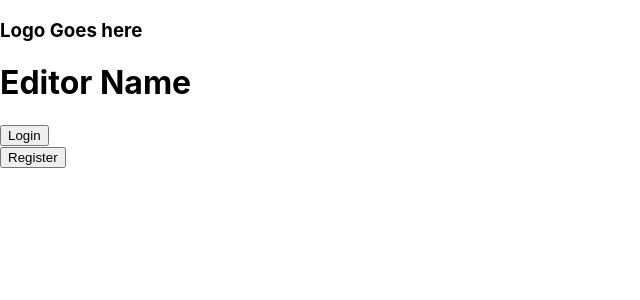
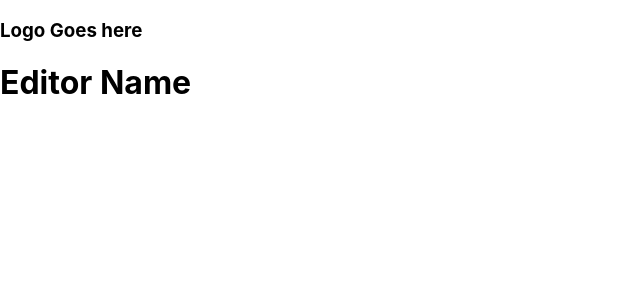
Before and after one commit to HseinKt/Code-Editor, a React (Create React App) app in the folder code_editor/: page / in a window 1280 px wide. Shown: the top 300 px of the page, without its empty margins (0-640 px from the left). Built offline with nearby package versions, Linux system fonts and the light colour scheme.

Commit message:
Added a header component for the landing page.

```diff
--- /dev/null
+++ b/code_editor/src/components/header.js
@@ -0,0 +1,12 @@
+const header =()=>{
+  return(
+    <header className="header">
+      <div>
+        <div><h3>Logo Goes here</h3></div>
+        <div><h1>Editor Name</h1></div>
+      </div>
+    </header>
+  )
+}
+
+export default header
--- a/code_editor/src/pages/landing_page.js
+++ b/code_editor/src/pages/landing_page.js
@@ -1,16 +1,9 @@
-const LandingPage = () => {
+import Header from "../components/header"
+
+const landingPage = () => {
   return (
-    <header className="header">
-      <div>
-        <div><h3>Logo Goes here</h3></div>
-        <div><h1>Editor Name</h1></div>
-      </div>
-      <div>
-        <div><button>Login</button></div>
-        <div><button>Register</button></div>
-      </div>
-    </header>
+    <Header />
   )
 }
 
-export default LandingPage
+export default landingPage
```
